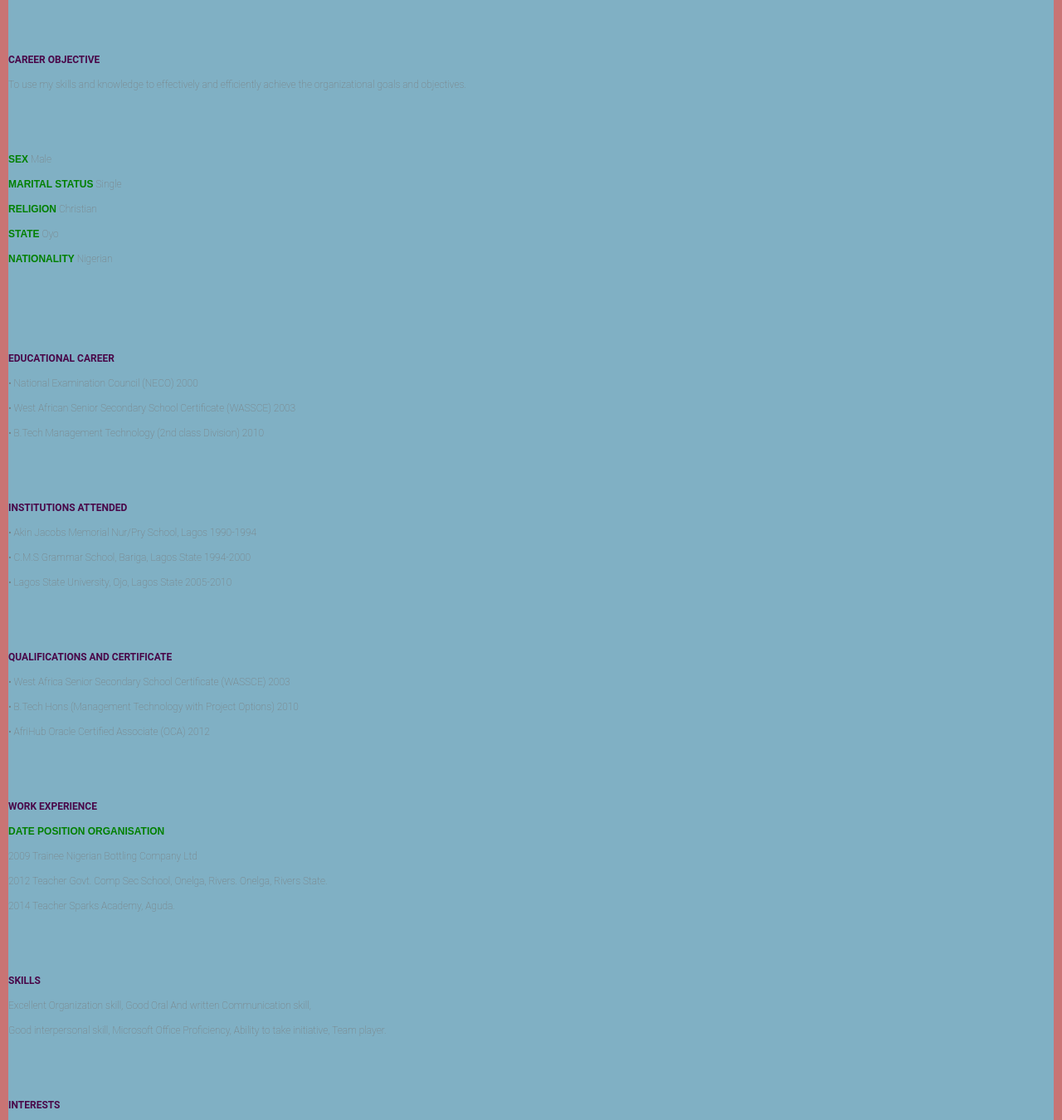
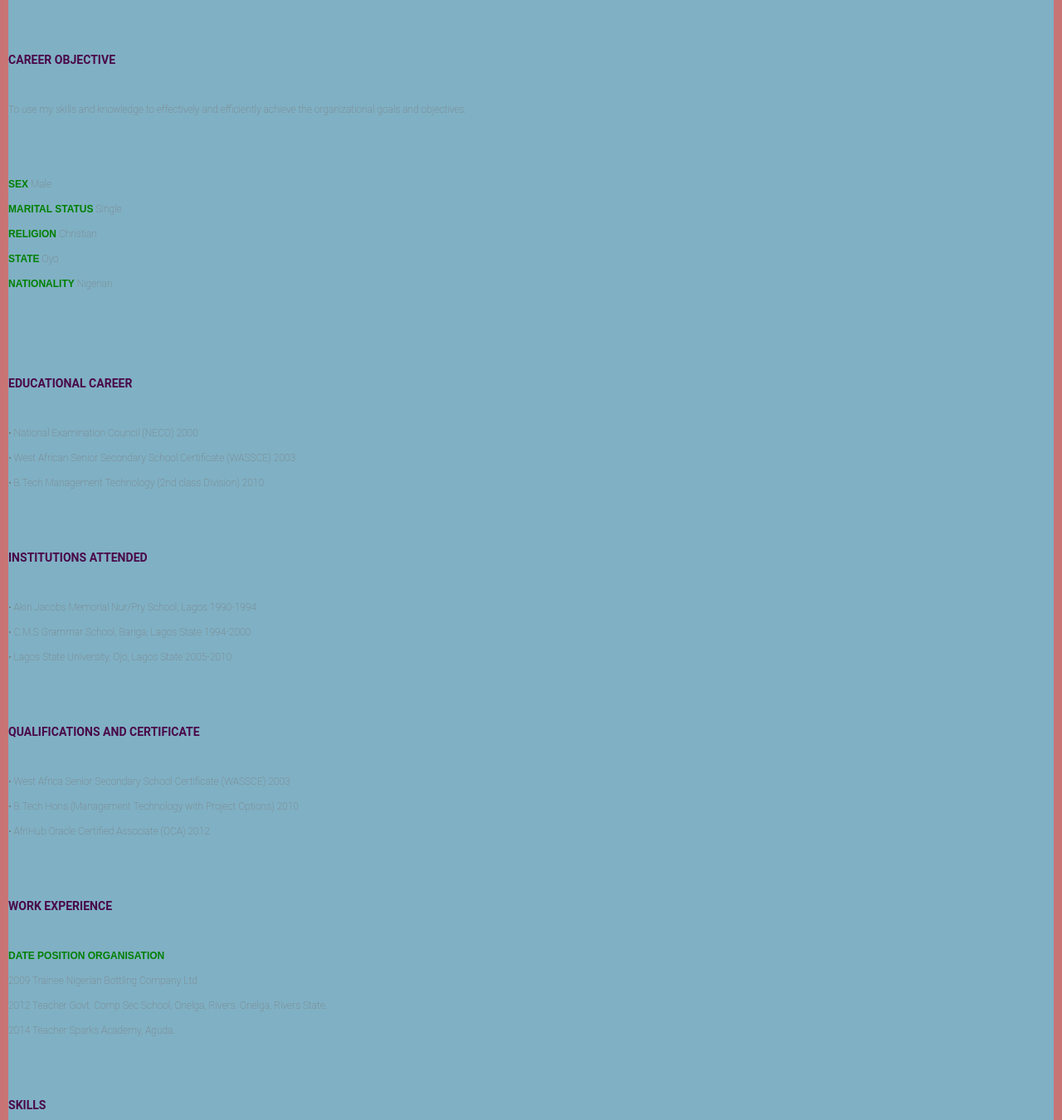
Before and after one commit to Cheunsam/Cheunsam.github.io, a plain HTML site: page index.html in a window 1280 px wide. Shown: the part 523-1873 px from the top of the page at 83% size. Drawn offline with Linux system fonts and the light colour scheme.

Commit message:
Update index.html

```diff
--- a/index.html
+++ b/index.html
@@ -14,7 +14,7 @@
     <br>
     <td><img src="https://res.cloudinary.com/cheunsam/image/upload/v1567008097/ocheunpix_sanm9s.jpg" alt="image" /></td> <br><br><br>
 
-    <strong>CAREER OBJECTIVE</strong> <br>
+    <h3><strong>CAREER OBJECTIVE</strong></h3> <br>
     To use my skills and knowledge to effectively and efficiently achieve the organizational goals and objectives. <br><br><br>
 
     <b>SEX</b>                Male <br>
@@ -25,19 +25,19 @@
 <br>
 
 
-    <strong>EDUCATIONAL CAREER</strong> <br>
+    <h3><strong>EDUCATIONAL CAREER</strong></h3> <br>
     •	National Examination Council (NECO)			                2000 <br>
     •	West African Senior Secondary School Certificate (WASSCE)	2003 <br>
     •	B.Tech Management Technology (2nd class Division) 		    2010 <br><br><br>
-    <strong>INSTITUTIONS ATTENDED</strong> <br>
+    <h3><strong>INSTITUTIONS ATTENDED</strong></h3> <br>
     •	Akin Jacobs Memorial Nur/Pry School, Lagos	    	        1990-1994 <br>
     •	C.M.S Grammar School, Bariga, Lagos State      		        1994-2000 <br>
     •	Lagos State University, Ojo, Lagos State	   	  	        2005-2010 <br><br><br>
-    <strong>QUALIFICATIONS AND CERTIFICATE</strong> <br>
+    <h3><strong>QUALIFICATIONS AND CERTIFICATE</strong></h3> <br>
     •	West Africa Senior Secondary School Certificate (WASSCE)	2003 <br>
     •	B.Tech Hons (Management Technology with Project Options) 	2010  <br>
     •	AfriHub Oracle Certified Associate (OCA)                    2012 <br><br><br>
-    <strong>WORK EXPERIENCE</strong> <br>
+    <h3><strong>WORK EXPERIENCE</strong></h3> <br>
     <b>             DATE			POSITION			        ORGANISATION</b><br>
                     2009 			Trainee 		       Nigerian Bottling Company Ltd <br>
 
@@ -46,11 +46,11 @@
                     2014           	Teacher                Sparks Academy, Aguda. <br><br><br>
 
 
-    <strong>SKILLS</strong><br>
+    <h3><strong>SKILLS</strong></h3><br>
     Excellent Organization skill, Good Oral And written Communication skill, <br> Good interpersonal skill, Microsoft Office Proficiency, Ability to take initiative, Team player. <br><br><br>
     <strong>INTERESTS</strong> <br>
     Watching football, meeting people, reading, playing chess and scrabble. <br><br><br>
-    <strong>REFEREE</strong><br>
+    <h3><strong>REFEREE</strong></h3><br>
     Mrs. Rhoda I. Ahiakwo <br> Principal <br> Government Comprehensive Secondary School, <br> Obite, Onelga. <br>
     Rivers State. <br> 07061220642. <br><br><br><br>
 
```
